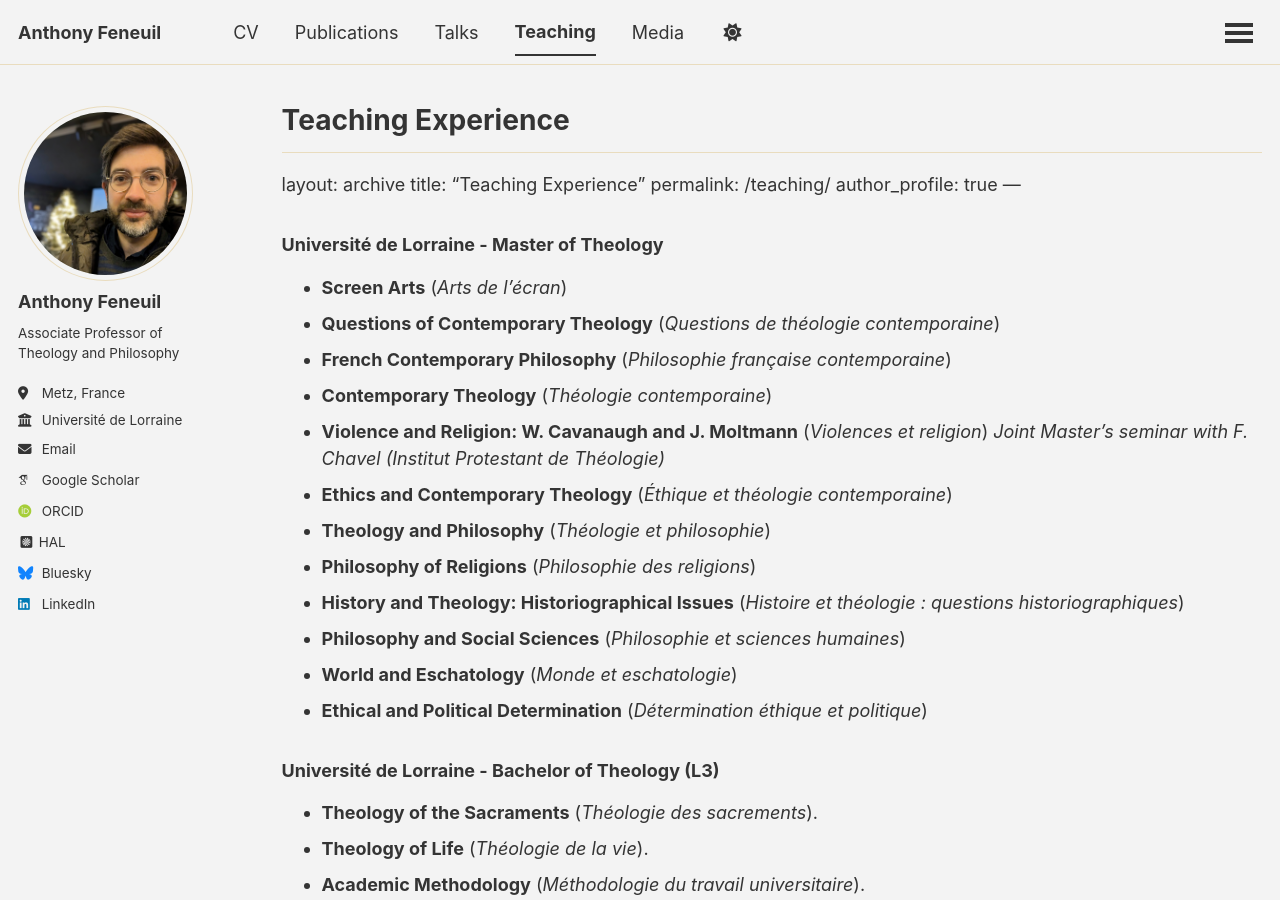
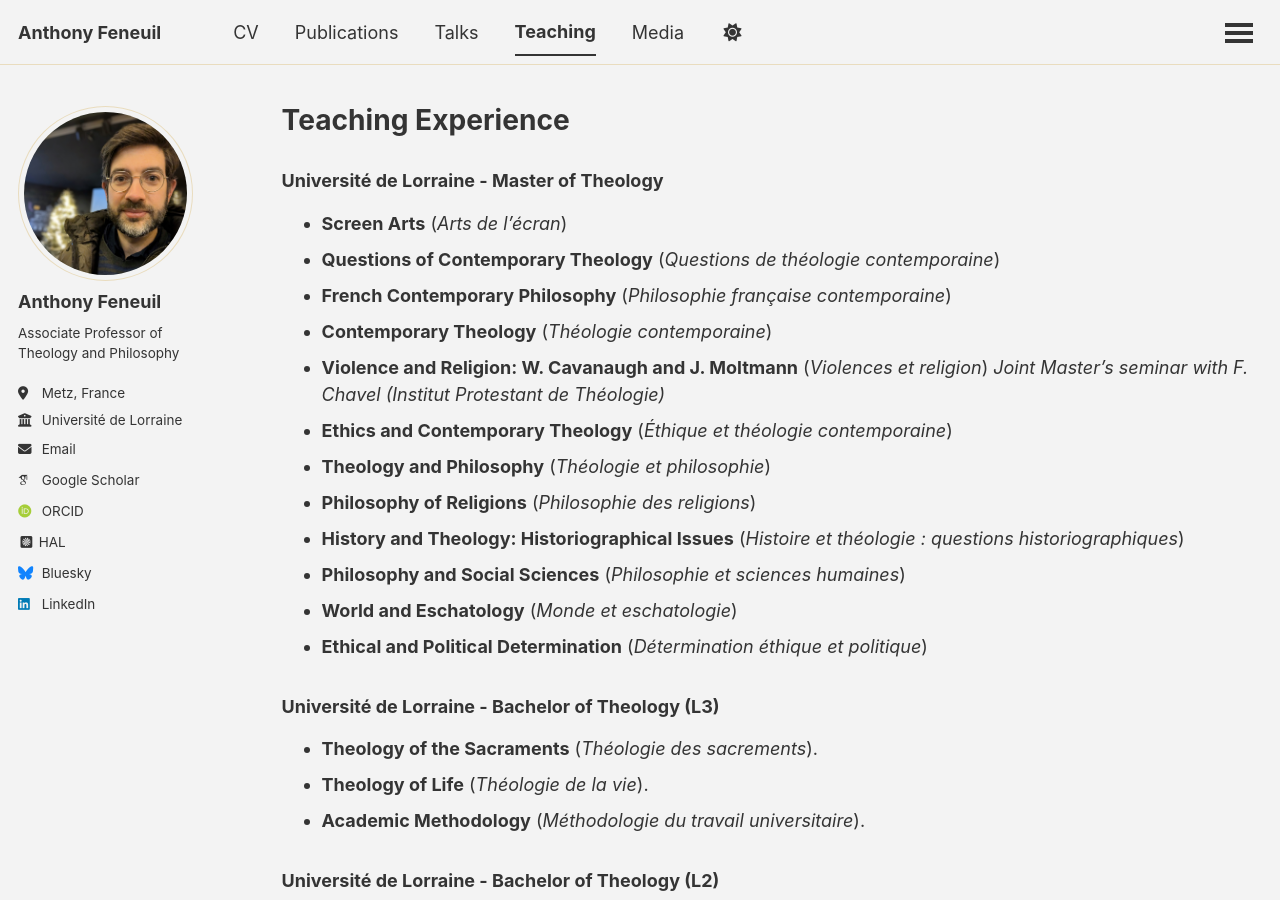
Before and after one commit to anfnl/anfnl.github.io, a Jekyll site: the page built from _pages/teaching.md, in a window 1280 px wide and 900 px high. Built offline with Jekyll 4.4.1, drawn with Linux system fonts in a browser that asks for light colours; some web fonts are replaced; a script that is not in the unit is left out.

Commit message:
Update teaching.md

```diff
--- a/_pages/teaching.md
+++ b/_pages/teaching.md
@@ -5,12 +5,6 @@ permalink: /teaching/
 author_profile: true
 ---
 
----
-layout: archive
-title: "Teaching Experience"
-permalink: /teaching/
-author_profile: true
----
 ### Université de Lorraine - Master of Theology
 - **Screen Arts** (*Arts de l'écran*)
 - **Questions of Contemporary Theology** (*Questions de théologie contemporaine*)
```
